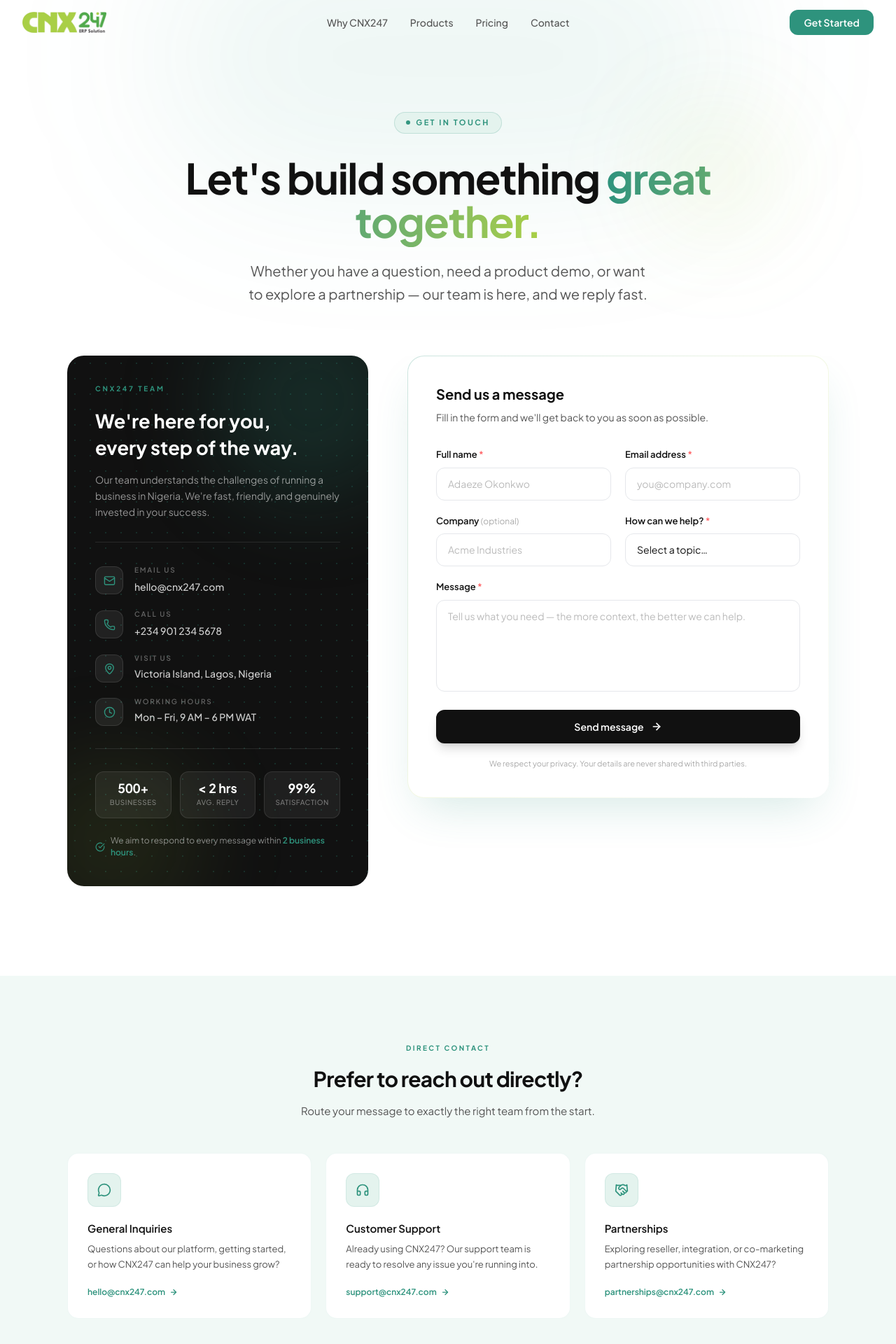
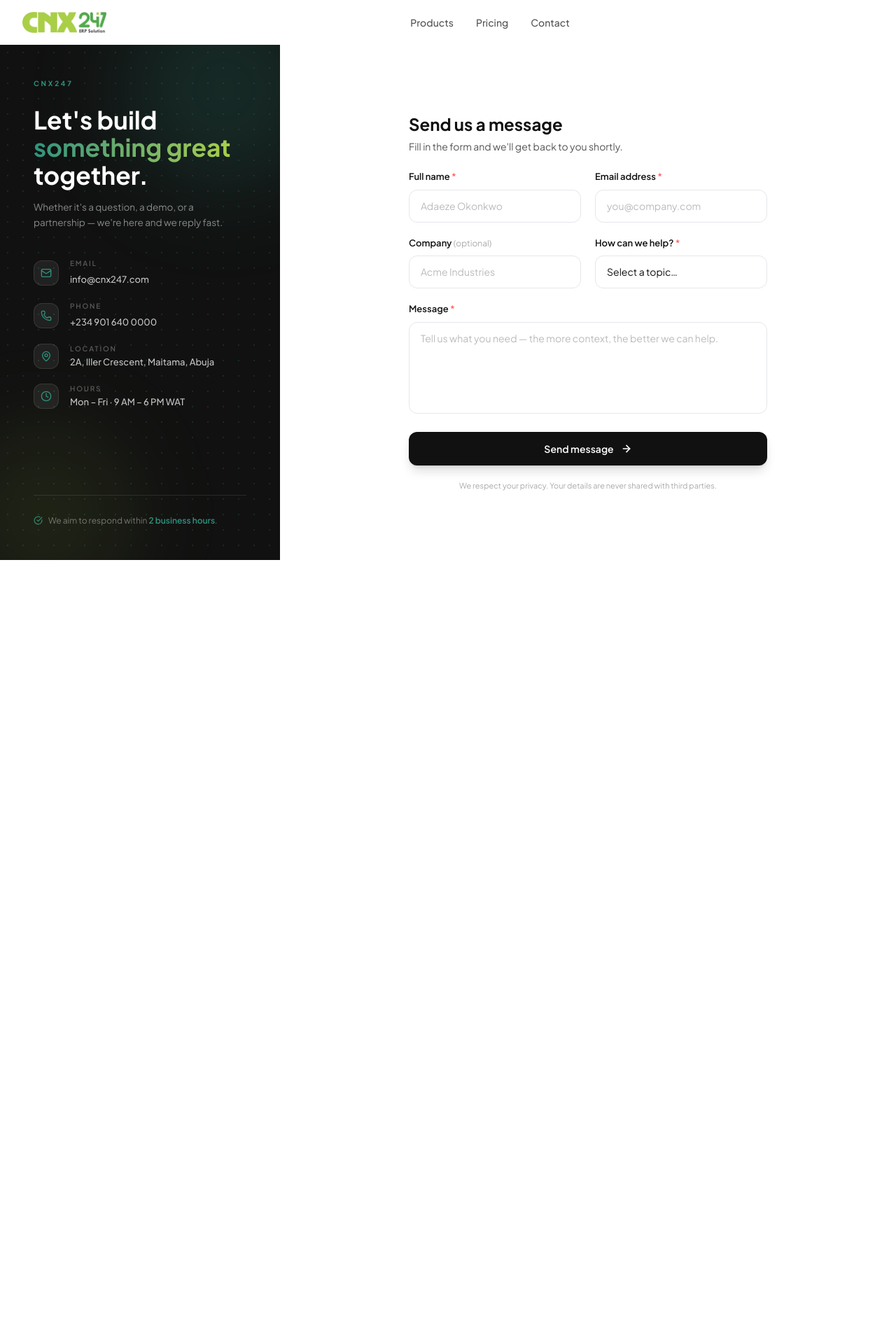
Before and after one commit to Phumie-bee/cnx247_landing_page, a Next.js app: page /contact in a window 1280 px wide. Shown: the top 1920 px of the page at 70% size. After the commit the page ends 800 px from the top, so only its background shows below. Built offline with nearby package versions, Linux system fonts and the light colour scheme.

Commit message:
redesigning contact and product page

```diff
--- a/app/contact/page.tsx
+++ b/app/contact/page.tsx
@@ -1,17 +1,6 @@
 import type { Metadata } from "next";
-import {
-  Mail,
-  Phone,
-  MapPin,
-  Clock,
-  MessageCircle,
-  Headphones,
-  Handshake,
-  ArrowRight,
-  CheckCircle,
-} from "lucide-react";
+import { Mail, Phone, MapPin, Clock, CheckCircle } from "lucide-react";
 import Navbar from "@/components/Navbar";
-import Footer from "@/components/Footer";
 import ContactForm from "./ContactForm";
 
 export const metadata: Metadata = {
@@ -23,57 +12,27 @@
 const contactDetails = [
   {
     icon: Mail,
-    label: "Email us",
-    value: "hello@cnx247.com",
-    href: "mailto:hello@cnx247.com",
+    label: "Email",
+    value: "info@cnx247.com",
+    href: "mailto:info@cnx247.com",
   },
   {
     icon: Phone,
-    label: "Call us",
-    value: "+234 901 234 5678",
-    href: "tel:+2349012345678",
+    label: "Phone",
+    value: "+234 901 640 0000",
+    href: "tel:+23409016400000",
   },
   {
     icon: MapPin,
-    label: "Visit us",
-    value: "Victoria Island, Lagos, Nigeria",
+    label: "Location",
+    value: "2A, Iller Crescent, Maitama, Abuja",
     href: null,
   },
   {
     icon: Clock,
-    label: "Working hours",
-    value: "Mon – Fri, 9 AM – 6 PM WAT",
+    label: "Hours",
+    value: "Mon – Fri · 9 AM – 6 PM WAT",
     href: null,
-  },
-];
-
-const stats = [
-  { value: "500+", label: "Businesses" },
-  { value: "< 2 hrs", label: "Avg. reply" },
-  { value: "99%", label: "Satisfaction" },
-];
-
-const categories = [
-  {
-    icon: MessageCircle,
-    title: "General Inquiries",
-    description:
-      "Questions about our platform, getting started, or how CNX247 can help your business grow?",
-    email: "hello@cnx247.com",
-  },
-  {
-    icon: Headphones,
-    title: "Customer Support",
-    description:
-      "Already using CNX247? Our support team is ready to resolve any issue you're running into.",
-    email: "support@cnx247.com",
-  },
-  {
-    icon: Handshake,
-    title: "Partnerships",
-    description:
-      "Exploring reseller, integration, or co-marketing partnership opportunities with CNX247?",
-    email: "partnerships@cnx247.com",
   },
 ];
 
@@ -81,57 +40,16 @@
   return (
     <>
       <Navbar />
-      <main>
-        {/* ── Hero ───────────────────────────────────────────────────── */}
-        <section className="relative pt-32 pb-14 md:pt-40 md:pb-18 overflow-hidden bg-white">
-          {/* Ambient glows */}
-          <div
-            aria-hidden="true"
-            className="absolute -top-28 left-1/2 -translate-x-1/2 w-[52rem] h-[24rem] bg-primary/8 rounded-full blur-[110px] pointer-events-none"
-          />
-          <div
-            aria-hidden="true"
-            className="absolute top-36 right-[12%] w-52 h-52 bg-accent/8 rounded-full blur-3xl pointer-events-none"
-          />
-
-          <div className="relative max-w-5xl mx-auto px-6 md:px-8 text-center">
-            <span className="inline-flex items-center gap-2 py-1.5 px-4 rounded-full bg-bg-light border border-primary/20 text-primary text-[11px] font-bold tracking-[0.22em] uppercase mb-8">
-              <span
-                aria-hidden="true"
-                className="w-1.5 h-1.5 rounded-full bg-primary animate-pulse"
-              />
-              Get in touch
-            </span>
-
-            <h1 className="text-4xl md:text-[3.5rem] lg:text-6xl font-bold text-heading tracking-tight leading-[1.04] mb-6">
-              Let&apos;s build something{" "}
-              <span className="bg-linear-to-r from-primary to-accent bg-clip-text text-transparent">
-                great together.
-              </span>
-            </h1>
-
-            <p className="text-lg md:text-xl text-body leading-relaxed max-w-xl mx-auto">
-              Whether you have a question, need a product demo, or want to
-              explore a partnership — our team is here, and we reply fast.
-            </p>
-          </div>
-        </section>
-
-        {/* ── Split: Info panel + Form ───────────────────────────────── */}
-        <section className="pb-24 md:pb-32 bg-white">
-          <div className="max-w-6xl mx-auto px-6 md:px-8">
-            <div className="grid lg:grid-cols-[5fr_7fr] gap-10 lg:gap-14 items-start">
-
-              {/* Left — dark info card (sticky on large screens) */}
-              <div className="lg:sticky lg:top-28 lg:self-start">
-                <div className="relative rounded-3xl bg-heading overflow-hidden">
+      <main className="mt-16 h-[calc(100svh-4rem)] flex overflow-hidden">
+        {/* ── Left: dark info panel ─────────────────────────────────── */}
+        <aside className="hidden lg:flex w-90 xl:w-100 shrink-0 bg-heading flex-col relative overflow-hidden  ">
           {/* Dot pattern */}
           <div
             aria-hidden="true"
-                    className="absolute inset-0"
+            className="absolute inset-0 pointer-events-none"
             style={{
               backgroundImage:
-                        "radial-gradient(rgba(46,147,125,0.22) 1px, transparent 1px)",
+                "radial-gradient(rgba(46,147,125,0.2) 1px, transparent 1px)",
               backgroundSize: "22px 22px",
             }}
           />
@@ -145,45 +63,44 @@
             className="absolute -bottom-16 -left-16 w-64 h-64 bg-accent/10 rounded-full blur-3xl pointer-events-none"
           />
 
-                  <div className="relative p-8 lg:p-10">
-                    <p className="text-[10px] font-bold uppercase tracking-[0.28em] text-primary mb-5">
-                      CNX247 Team
+          <div className="relative flex flex-col h-full p-10 xl:p-12">
+            <div className="flex-1">
+              <p className="text-[10px] font-bold uppercase tracking-[0.28em] text-primary mb-6">
+                CNX247
               </p>
 
-                    <h2 className="text-2xl lg:text-[1.7rem] font-bold text-white leading-snug mb-4">
-                      We&apos;re here for you,{" "}
-                      <br className="hidden sm:block lg:hidden xl:block" />
-                      every step of the way.
-                    </h2>
+              <h1 className="text-3xl xl:text-[2.2rem] font-bold text-white leading-[1.12] mb-4">
+                Let&apos;s build{" "}
+                <span className="bg-linear-to-r from-primary to-accent bg-clip-text text-transparent">
+                  something great
+                </span>{" "}
+                together.
+              </h1>
 
-                    <p className="text-[14px] text-white/55 leading-relaxed mb-8">
-                      Our team understands the challenges of running a business
-                      in Nigeria. We&apos;re fast, friendly, and genuinely
-                      invested in your success.
+              <p className="text-[13.5px] text-white/50 leading-relaxed mb-10">
+                Whether it&apos;s a question, a demo, or a partnership —
+                we&apos;re here and we reply fast.
               </p>
 
-                    <div className="h-px bg-white/10 mb-8" />
-
-                    {/* Contact details */}
-                    <ul className="space-y-5 mb-8" aria-label="Contact details">
+              <ul className="space-y-5" aria-label="Contact details">
                 {contactDetails.map(({ icon: Icon, label, value, href }) => (
-                        <li key={label} className="flex items-start gap-4">
-                          <div className="w-10 h-10 rounded-xl bg-white/[0.07] border border-white/10 flex items-center justify-center text-primary shrink-0 mt-0.5">
-                            <Icon size={17} aria-hidden="true" strokeWidth={2} />
+                  <li key={label} className="flex items-center gap-4">
+                    <div className="w-9 h-9 rounded-xl bg-white/[0.07] border border-white/10 flex items-center justify-center text-primary shrink-0">
+                      <Icon size={16} aria-hidden="true" strokeWidth={2} />
                     </div>
                     <div>
-                            <p className="text-[10px] font-semibold uppercase tracking-[0.18em] text-white/35 mb-1">
+                      <p className="text-[10px] font-semibold uppercase tracking-[0.18em] text-white/30 mb-0.5">
                         {label}
                       </p>
                       {href ? (
                         <a
                           href={href}
-                                className="text-[14px] font-medium text-white/80 hover:text-primary motion-safe:transition-colors"
+                          className="text-[13px] font-medium text-white/75 hover:text-primary motion-safe:transition-colors"
                         >
                           {value}
                         </a>
                       ) : (
-                              <p className="text-[14px] font-medium text-white/80">
+                        <p className="text-[13px] font-medium text-white/75">
                           {value}
                         </p>
                       )}
@@ -191,35 +108,16 @@
                   </li>
                 ))}
               </ul>
-
-                    <div className="h-px bg-white/10 mb-8" />
-
-                    {/* Trust stats */}
-                    <div className="grid grid-cols-3 gap-3">
-                      {stats.map(({ value, label }) => (
-                        <div
-                          key={label}
-                          className="rounded-xl bg-white/[0.06] border border-white/10 p-3.5 text-center"
-                        >
-                          <p className="text-lg font-bold text-white tabular-nums leading-none mb-1">
-                            {value}
-                          </p>
-                          <p className="text-[10px] text-white/40 font-medium uppercase tracking-wider">
-                            {label}
-                          </p>
-                        </div>
-                      ))}
             </div>
 
-                    {/* Response time badge */}
-                    <div className="mt-6 flex items-center gap-2">
+            <div className="flex items-center gap-2 pt-7 border-t border-white/10">
               <CheckCircle
-                        size={14}
+                size={13}
                 className="text-primary shrink-0"
                 aria-hidden="true"
               />
-                      <p className="text-[12px] text-white/50 leading-snug">
-                        We aim to respond to every message within{" "}
+              <p className="text-[12px] text-white/40 leading-snug">
+                We aim to respond within{" "}
                 <span className="text-primary font-semibold">
                   2 business hours
                 </span>
@@ -227,81 +125,25 @@
               </p>
             </div>
           </div>
-                </div>
-              </div>
+        </aside>
 
-              {/* Right — form card */}
-              <div>
-                <div className="rounded-3xl bg-linear-to-br from-primary/25 via-accent/15 to-transparent p-px shadow-[0_28px_64px_-18px_rgba(46,147,125,0.2)]">
-                  <div className="rounded-[calc(1.5rem-1px)] bg-white p-8 lg:p-10">
-                    <div className="mb-8">
-                      <h2 className="text-xl font-bold text-heading mb-2">
+        {/* ── Right: form ───────────────────────────────────────────── */}
+        <div className="flex-1 overflow-y-auto bg-white">
+          <div className="min-h-full flex items-center justify-center px-6 py-10 md:px-12">
+            <div className="w-full max-w-lg">
+              <div className="mb-6">
+                <h2 className="text-2xl font-bold text-heading mb-1.5">
                   Send us a message
                 </h2>
-                      <p className="text-sm text-body leading-relaxed">
-                        Fill in the form and we&apos;ll get back to you as soon
-                        as possible.
+                <p className="text-sm text-body">
+                  Fill in the form and we&apos;ll get back to you shortly.
                 </p>
               </div>
               <ContactForm />
             </div>
           </div>
         </div>
-            </div>
-          </div>
-        </section>
-
-        {/* ── Direct contact categories ──────────────────────────────── */}
-        <section className="py-20 md:py-24 bg-bg-light/50">
-          <div className="max-w-6xl mx-auto px-6 md:px-8">
-            <div className="text-center max-w-lg mx-auto mb-12">
-              <p className="text-[10px] font-bold uppercase tracking-[0.24em] text-primary mb-4">
-                Direct contact
-              </p>
-              <h2 className="text-2xl md:text-3xl font-bold text-heading tracking-tight leading-snug">
-                Prefer to reach out directly?
-              </h2>
-              <p className="text-body mt-3 text-[15px] leading-relaxed">
-                Route your message to exactly the right team from the start.
-              </p>
-            </div>
-
-            <div className="grid sm:grid-cols-3 gap-5">
-              {categories.map(({ icon: Icon, title, description, email }) => (
-                <a
-                  key={title}
-                  href={`mailto:${email}`}
-                  className="group flex flex-col gap-5 p-7 rounded-2xl bg-white border border-primary/8 hover:border-primary/25 hover:-translate-y-1 hover:shadow-xl hover:shadow-primary/7 motion-safe:transition-all duration-200 min-h-[44px]"
-                >
-                  <div className="w-12 h-12 rounded-xl bg-bg-light border border-primary/10 flex items-center justify-center text-primary group-hover:bg-primary group-hover:text-white motion-safe:transition-colors duration-200 shrink-0">
-                    <Icon size={20} aria-hidden="true" strokeWidth={2} />
-                  </div>
-
-                  <div className="flex-1">
-                    <h3 className="font-semibold text-heading text-[15px] mb-2">
-                      {title}
-                    </h3>
-                    <p className="text-[13px] text-body leading-relaxed">
-                      {description}
-                    </p>
-                  </div>
-
-                  <div className="flex items-center gap-1.5 text-[12px] font-semibold text-primary group-hover:gap-2.5 motion-safe:transition-all truncate">
-                    <span className="truncate">{email}</span>
-                    <ArrowRight
-                      size={12}
-                      strokeWidth={2.5}
-                      aria-hidden="true"
-                      className="shrink-0"
-                    />
-                  </div>
-                </a>
-              ))}
-            </div>
-          </div>
-        </section>
       </main>
-      <Footer />
     </>
   );
 }
--- a/app/page.tsx
+++ b/app/page.tsx
@@ -2,6 +2,7 @@
 import Hero from "@/components/Hero";
 import WhyCnx from "@/components/WhyCnx";
 import Stats from "@/components/Stats";
+import Features from "@/components/Features";
 import Pricing from "@/components/Pricing";
 import CtaSection from "@/components/CtaSection";
 import Footer from "@/components/Footer";
@@ -13,6 +14,7 @@
       <Hero />
       <WhyCnx />
       <Stats />
+      <Features />
       <Pricing />
       <CtaSection />
       <Footer />
--- a/components/Button.tsx
+++ b/components/Button.tsx
@@ -1,3 +1,4 @@
+import Link from "next/link";
 import { type ButtonHTMLAttributes } from "react";
 
 type ButtonProps = ButtonHTMLAttributes<HTMLButtonElement> & {
@@ -26,9 +27,9 @@
 
   if (href) {
     return (
-      <a href={href} className={classes}>
+      <Link href={href} className={classes}>
         {children}
-      </a>
+      </Link>
     );
   }
 
--- a/components/Features.tsx
+++ b/components/Features.tsx
@@ -1,5 +1,6 @@
 "use client";
 
+import Link from "next/link";
 import WaveDivider from "@/components/WaveDivider";
 import useReveal from "@/hooks/useReveal";
 
@@ -144,6 +145,22 @@
                 </div>
               ))}
             </div>
+
+            {/* Explore all features link */}
+            <div className="text-center mt-10 reveal">
+              <Link
+                href="/products"
+                className="group inline-flex items-center gap-2 text-primary font-semibold text-[15px] hover:text-accent transition-colors duration-200"
+              >
+                Explore all features
+                <span
+                  aria-hidden="true"
+                  className="inline-block motion-safe:transition-transform group-hover:translate-x-1"
+                >
+                  →
+                </span>
+              </Link>
+            </div>
           </div>
         </div>
       </section>
--- a/components/Navbar.tsx
+++ b/components/Navbar.tsx
@@ -1,18 +1,21 @@
 "use client";
 
 import { useEffect, useState } from "react";
+import { usePathname } from "next/navigation";
+import Link from "next/link";
 import Button from "@/components/Button";
 import Image from "next/image";
 import logo from "@/public/cnx247_logo-t.png";
 
 const navLinks = [
-  { label: "Why CNX247", href: "/#why" },
+  // { label: "Why CNX247", href: "/#why" },
   { label: "Products", href: "/products" },
   { label: "Pricing", href: "/#pricing" },
   { label: "Contact", href: "/contact" },
 ];
 
 export default function Navbar() {
+  const pathname = usePathname();
   const [scrolled, setScrolled] = useState(false);
   const [mobileOpen, setMobileOpen] = useState(false);
 
@@ -25,37 +28,43 @@
 
   return (
     <nav
-      className={`fixed top-0 left-0 right-0 z-50 transition-all duration-300 ${scrolled
+      className={`fixed top-0 left-0 right-0 z-50 transition-all duration-300 ${
+        scrolled
           ? "bg-white/80 backdrop-blur-xl border-b border-gray-200 shadow-sm"
           : "bg-transparent border-b border-transparent"
       }`}
     >
       <div className="max-w-7xl mx-auto px-6 md:px-8 flex items-center justify-between h-16">
-        <a href="/" className="text-xl font-bold text-primary tracking-tight">
+        <Link
+          href="/"
+          className="text-xl font-bold text-primary tracking-tight"
+        >
           <Image src={logo} alt="CNX247 Logo" width={120} height={120} />
-        </a>
+        </Link>
 
         {/* Desktop nav */}
         <ul className="hidden md:flex items-center gap-8 text-sm font-medium text-body">
           {navLinks.map((link) => (
             <li key={link.href}>
-              <a
+              <Link
                 href={link.href}
                 className="hover:text-primary transition-colors duration-200"
               >
                 {link.label}
-              </a>
+              </Link>
             </li>
           ))}
         </ul>
 
         <div className="flex items-center gap-3">
+          {pathname !== "/contact" && (
             <Button
               href="/contact"
               className="hidden md:inline-flex px-5! py-2! text-sm! bg-primary!"
             >
               Get Started
             </Button>
+          )}
 
           {/* Mobile hamburger */}
           <button
@@ -90,26 +99,29 @@
 
       {/* Mobile menu */}
       <div
-        className={`md:hidden overflow-hidden transition-all duration-300 ${mobileOpen ? "max-h-64 border-t border-gray-100" : "max-h-0"
+        className={`md:hidden overflow-hidden transition-all duration-300 ${
+          mobileOpen ? "max-h-64 border-t border-gray-100" : "max-h-0"
         }`}
       >
         <div className="px-6 py-4 bg-white/95 backdrop-blur-xl space-y-1">
           {navLinks.map((link) => (
-            <a
+            <Link
               key={link.href}
               href={link.href}
               onClick={() => setMobileOpen(false)}
               className="block py-2.5 text-sm font-medium text-body hover:text-primary transition-colors"
             >
               {link.label}
-            </a>
+            </Link>
           ))}
+          {pathname !== "/contact" && (
             <Button
               href="/contact"
               className="w-full mt-2 px-5! py-2.5! text-sm! bg-primary!"
             >
               Get Started
             </Button>
+          )}
         </div>
       </div>
     </nav>
```
Also changed, not shown: app/products/page.tsx (+10 -13 lines). Lines whose indentation alone changed are shown as unchanged.
